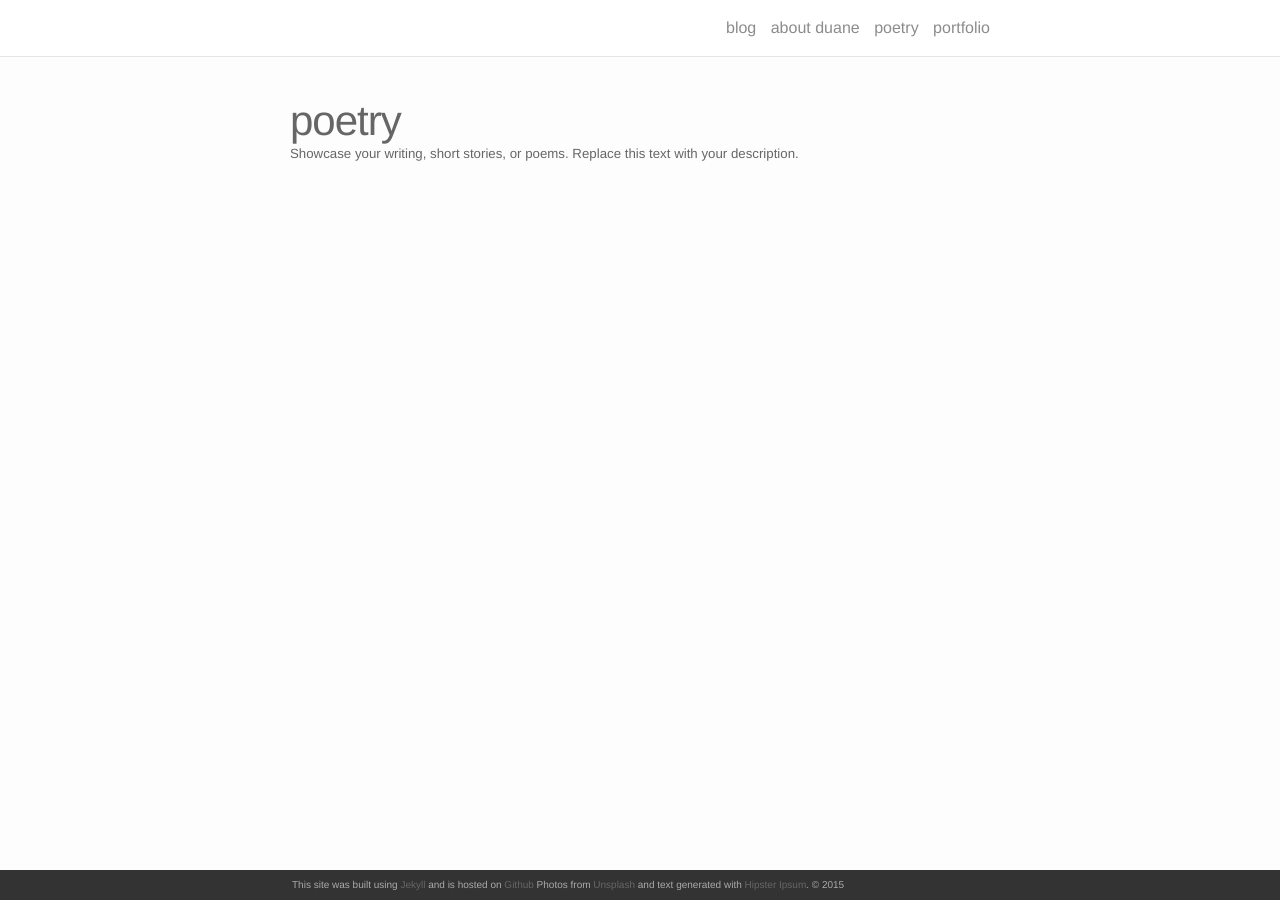
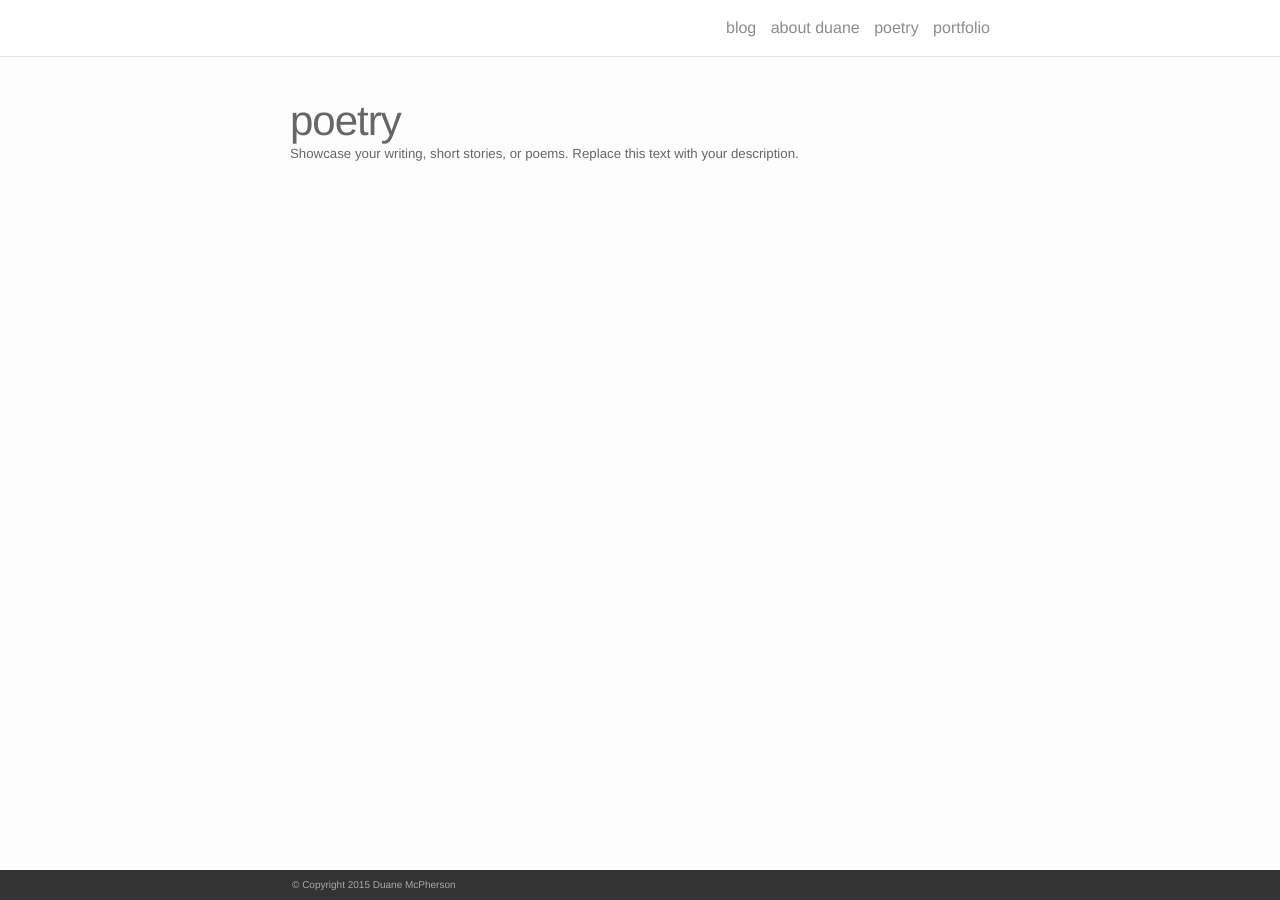
Before and after one commit to asphyxiate/asphyxiate.github.io, a Jekyll site: the page built from poetry.md, in a window 1280 px wide. Built offline with Jekyll 4.4.1, drawn with Linux system fonts in a browser that asks for light colours; nearby versions of some CDN libraries.

Commit message:
Footer Update
Fix copyright etc

```diff
--- a/_includes/footer.html
+++ b/_includes/footer.html
@@ -1,7 +1,7 @@
 <footer class="site-footer">
 
   <div class="wrapper">
-  	<p>This site was built using <a href="http://jekyllrb.com" target="_blank">Jekyll</a> and is hosted on <a href="https://github.com" target="_blank">Github</a> Photos from <a href="https://unsplash.com" target="_blank">Unsplash</a> and text generated with <a href="http://hipsum.co" target="_blank">Hipster Ipsum</a>. &#169; 2015</p>
+    <p>&#169; Copyright 2015 Duane McPherson</p>
   </div>
 
 </footer>
```
